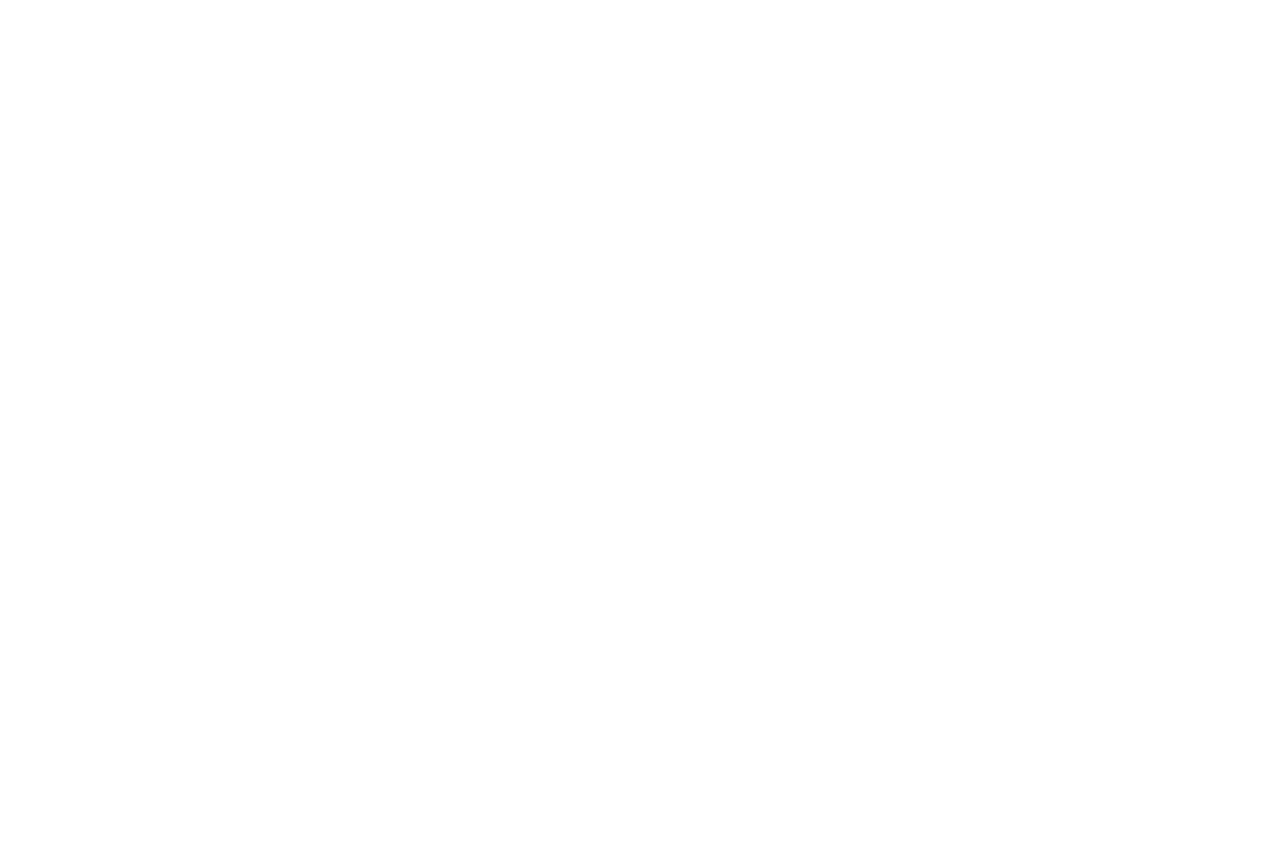
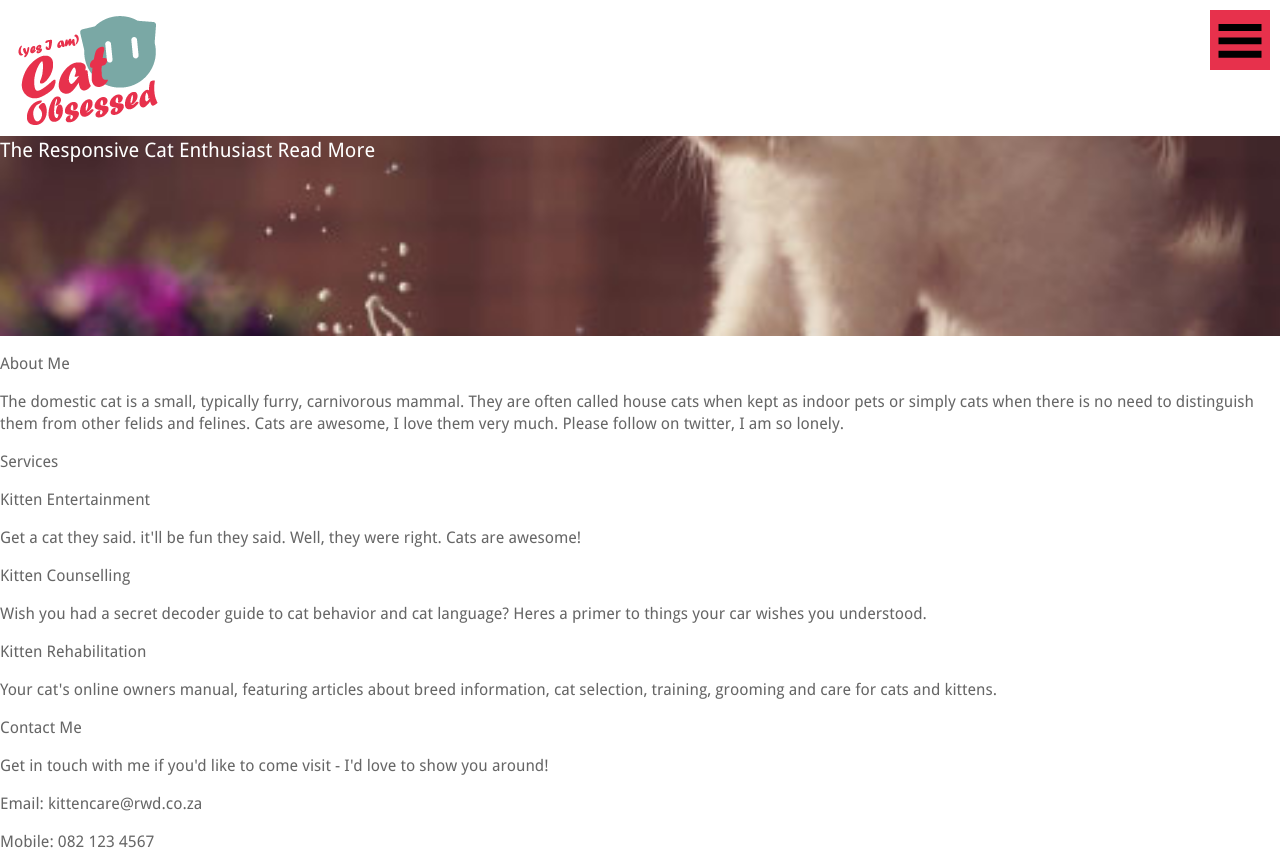
Before and after one commit to heidiswart/practice-files--Mobile-first-, a plain HTML site: page index.html in a window 1280 px wide. Before the commit the page ends 800 px from the top, so only its background shows below. Drawn offline with Linux system fonts and the light colour scheme.

Commit message:
Second Commit
Header and Nav code

```diff
--- a/css/style.css
+++ b/css/style.css
@@ -1,4 +1,23 @@
 @charset "utf-8";
+
+
+html {
+    box-sizing: border-box;
+    font-size: 62.5%;
+}
+
+*, *:before, *:after {
+    box-sizing: inherit;
+}
+
+body {
+    margin: 0;
+    padding: 0;
+    font-size: 1.6rem;
+    color: #666;
+    border-color: #666;
+    font-family: "droid_sans", Helvetica, Arial, sans-serif;
+}
 
 /*Custom Fonts*/
 @font-face {
@@ -23,3 +42,103 @@
     font-style: normal;
 
 }
+
+/*Page Layout*/
+.row:after {
+    display: block;
+    content: "";
+    clear: both;
+}
+
+.column {
+    width: 100%;
+    color: #666;
+}
+
+header {
+    width: auto;
+    height: auto;
+    overflow: auto;
+    background-color: #fff;
+}
+
+a.logo {
+    display: block;
+    width: 80px;
+    height: auto;
+    float: left;
+    margin: 10px 0 0 10px;
+}
+
+a.logo img {
+    width: 100%
+    height: auto;
+}
+
+a.menuBtn {
+    display: block;
+    width: 60px;
+    height: 60px;
+    background: url(../images/menu.png);
+    background-position: 0 0;
+    float: right;
+    margin: 10px;
+}
+
+a.menuBtn:hover {
+    background-position: 0px -65px;
+}
+
+nav {
+    width: auto;
+    height: 195px; /*auto or a fixed height or a fixed height if animated */
+    transition: all .5s ease-out;
+    overflow: hidden;
+}
+
+/*nav closed on default*/
+nav.default {
+    /*display:none; or height if you want to animate it*/
+    height: 0;
+}
+
+nav a {
+    display: block;
+    width: auto;
+    height: auto;
+    padding: 20px;
+
+    background: #fff;
+    text-decoration: none;
+    text-align: center;
+    font-size: 1.2em;
+    color: #666;
+    border-bottom: 1px solid #666;
+
+}
+
+nav a:first-child {
+    border-top: 1px solid #666;
+}
+
+nav a:hover, nav a:active {
+    background: #ccc;
+    color: #333;
+}
+
+
+section.intro {
+    height: 200px;
+    background-image: url(../images/banner_sml.jpg);
+    background-size: cover;
+}
+
+.herotext {
+    color: #fff;
+    font-size: 2.0rem;
+}
+
+.btn-readmore {
+    color: #fff;
+    text-decoration: none;
+}
--- a/index.html
+++ b/index.html
@@ -2,27 +2,94 @@
 <html>
 <head>
     <meta charset="utf-8">
+    <title>Responsive layout Example</title>
     <link rel="stylesheet" type="text/css" href="css/style.css"/>
     <meta name="viewport" content="width=device-width, initial-scale=1, maximum-scale=1">
 
-    <title>Responsive layout Example</title>
+
 	<!--[if lt IE 9]>
   <script src="https://oss.maxcdn.com/libs/html5shiv/3.7.0/html5shiv.js"></script>
 <![endif]-->
+	<link rel="icon" type="image/png" href="images/favicon.png">
 	<script src="js/jquery-1.11.2.js"></script>
 	<script src="js/menu.js"></script>
 </head>
 
 <body>
 	<header>
-		<nav>
+		<div class="row">
+			<a class="logo" href="javascript:void(0)">
+			<img src="images/logo.png" alt="Logo_image">
+			</a>
+			<a class="menuBtn" href="javascript:void(0)" id="toggle"></a>
+		</div>
+
+		<nav class="default">
+			<a href="#about-me">About Me</a>
+			<a href="#services">Services</a>
+			<a href="#contact-me">Contact Me</a>
 
 		</nav>
+
+
 	</header>
 
 	<div class="container">
-		<section></section>
-		<section></section>
+		<section class="intro herotext">The Responsive Cat Enthusiast
+			<a href="#" class="btn-readmore">Read More</a>
+		</section>
+
+		<section class="about">
+			<p>About Me</p>
+
+			<p> The domestic cat is a small, typically furry, carnivorous mammal. They are often
+      called house cats when kept as indoor pets or simply cats when there is no need to distinguish
+       them from other felids and felines. Cats are awesome, I love them very much. Please follow
+       on twitter, I am so lonely.</p>
+
+			</section>
+
+		<section class="services">
+			<p> Services </p>
+
+			<div class="column">
+				<p> Kitten Entertainment </p>
+
+				<p> Get a cat they said. it'll be fun they said. Well, they were right. Cats are awesome! </p>
+
+				</div>
+
+			<div class="column">
+
+				<p>Kitten Counselling</p>
+
+				<p> Wish you had a secret decoder guide to cat behavior and cat language? Heres a primer to things your car wishes you understood. </p>
+
+				</div>
+
+			<div class="column">
+
+			<p>Kitten Rehabilitation</p>
+
+			<p> Your cat's online owners manual, featuring articles about breed information, cat selection, training, grooming and care for cats and kittens.</p>
+
+			</div>
+
+		</section>
+
+		<section class="contact">
+			<p> Contact Me </p>
+
+			<p> Get in touch with me if you'd like to come visit - I'd love to show you around! </p>
+
+			<p> Email: kittencare@rwd.co.za </p>
+
+			<p> Mobile: 082 123 4567</p>
+
+
+
+			</section>
+
 		<footer></footer>
 	</div>
 
```
